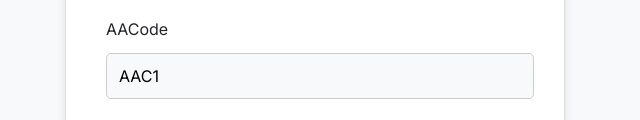
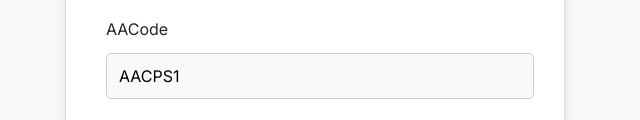
Before and after one commit to assetavenues25/qr-code-project, a plain HTML site: page form/loan-form1.html in a window 1280 px wide. Shown: the part 680-800 px from the top of the page, 325-965 px from the left. Drawn offline with Linux system fonts and the light colour scheme.

Commit message:
Update loan-form1.html

```diff
--- a/form/loan-form1.html
+++ b/form/loan-form1.html
@@ -101,7 +101,7 @@
       </div>
       <div class="forrm-group1">
         <label for="AACode">AACode</label>
-        <input type="text" id="AACode" class="form-control" value="AAC1" readonly />
+        <input type="text" id="AACode" class="form-control" value="AACPS1" readonly />
       </div>
       <button type="submit">Submit <i class="fas fa-arrow-right"></i></button>
     </form>
```
